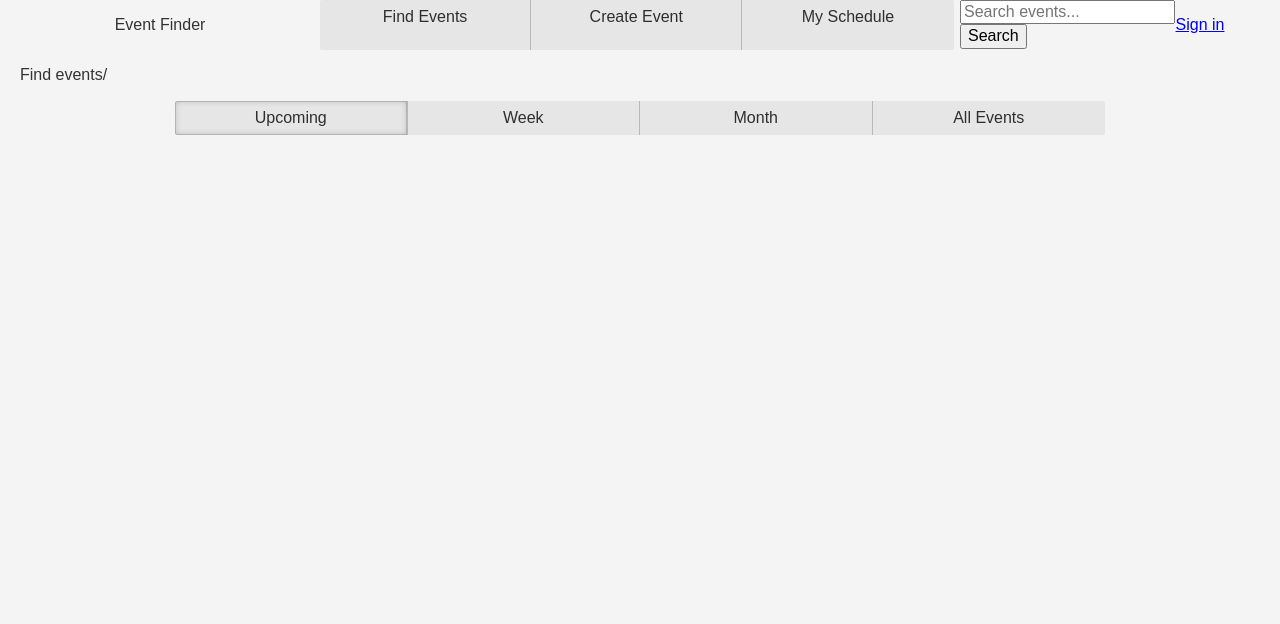
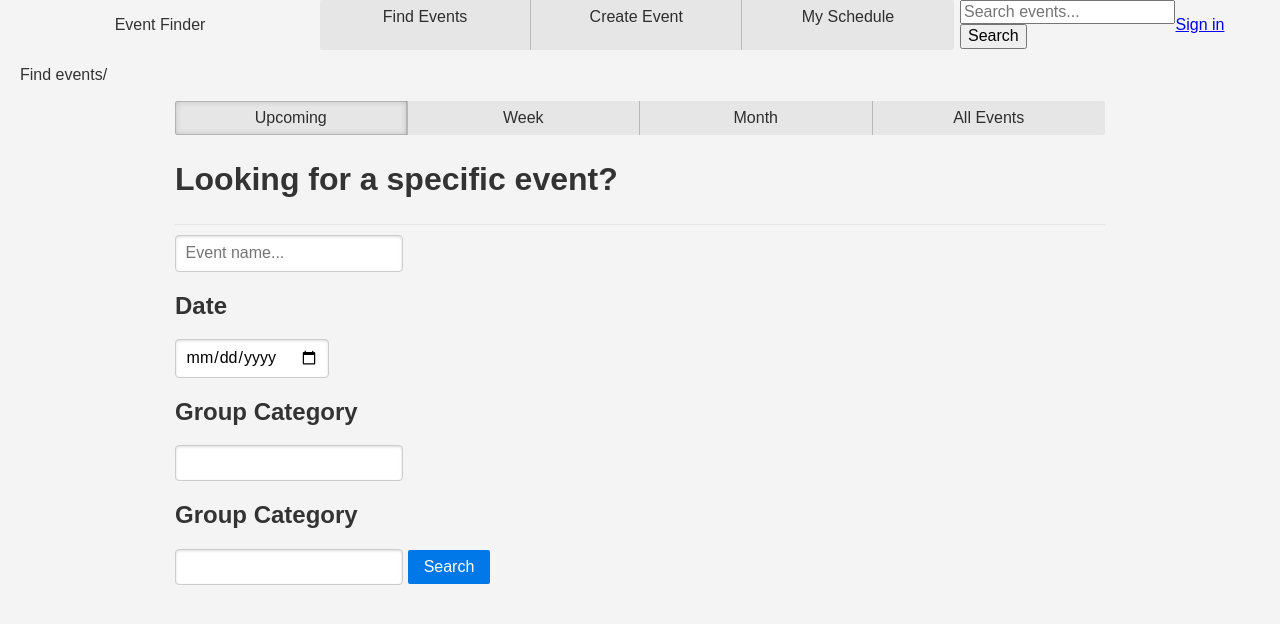
Before and after one commit to csci5117s24/project-1-html-heroes, a Flask app: page / in a window 1280 px wide. Shown: the top 624 px of the page. Run offline with Flask 3, Linux system fonts and the light colour scheme; data that the repository does not hold is empty; some libraries are stand-ins or nearby versions.

Commit message:
Adding filter form

```diff
--- a/database.py
+++ b/database.py
@@ -111,3 +111,40 @@ def get_month_events():
     with get_db_cursor() as cur:
         cur.execute("select * from event where event_date < (current_timestamp + (1 * interval '1 month')) and event_date > current_timestamp")
         return jsonify({'events': [dict(x) for x in cur.fetchall()]})
+
+def get_filtered_events(name, date, groupType, groupName):
+    with get_db_cursor() as cur:
+        selectString = ""
+        selectValues = []
+        if (name != ""):
+            if (selectString == ""):
+                selectString += "event_name like %s"
+            else:
+                selectString += "and event_name like %s"
+            selectValues.append(name + "%")
+        if (date != ""):
+            print(date)
+            if (selectString == ""):
+                selectString += "DATE(event_date) = DATE(%s)"
+            else:
+                selectString += "and DATE(event_date) = DATE(%s)"
+            selectValues.append(date)
+        if (groupType != ""):
+            if (selectString == ""):
+                selectString += "event_type like %s%"
+            else:
+                selectString += "and event_type like %s%"
+            selectValues.append(groupType)
+        # if (groupName != ""):
+        #     if (selectString != ""):
+        #         selectString += "event_name like %s"
+        #     else:
+        #         selectString += "and event_name like %s"
+        #     selectValues.append(name)
+        print(selectString)
+        if (selectString != ""):
+            cur.execute("select * from event WHERE " + selectString, tuple(selectValues))
+        else:
+            cur.execute("select * from event")
+
+        return jsonify({'events': [dict(x) for x in cur.fetchall()]})
--- a/server.py
+++ b/server.py
@@ -100,6 +100,12 @@ def find_events():
 ### API Endpoints
 @app.route('/api/events')
 def api_events():
+    if (request.args):
+        name = request.args.get("eventName", "")
+        date = request.args.get("eventDate", "")
+        groupType = request.args.get("groupType", "")
+        groupName = request.args.get("groupName", "")
+        return database.get_filtered_events(name, date, groupType, groupName)
     return database.get_events()
 
 @app.route('/api/events/<int:event_id>')
--- a/static/index.js
+++ b/static/index.js
@@ -3,11 +3,13 @@ window.onload = function() {
     weekButton = document.getElementById("week");
     monthButton = document.getElementById("month");
     allEventsButton = document.getElementById("all-events");
+    searchButton = document.getElementById("event-search");
 
     upcomingButton.addEventListener("click", () => getEvents("upcoming", upcomingButton));
     weekButton.addEventListener("click", () => getEvents("week", weekButton));
     monthButton.addEventListener("click", () => getEvents("month", monthButton));
     allEventsButton.addEventListener("click", () => getEvents("future", allEventsButton));
+    searchButton.addEventListener("click", searchEvents);
     document.getElementById("upcoming").click();
 }
 
@@ -22,7 +24,41 @@ const rootUrl = "http://localhost:5000";
 async function getEvents(type, activeButton) {
     const response = await fetch(rootUrl + "/api/events/" + type);
     const events = (await response.json()).events;
+    console.log(events)
     changeActiveButton(activeButton);
+    const upcomingEvents = [];
+    for (let i = 0; i < events.length; i++) {
+        const newEvent = createEvent(events[i]);
+        upcomingEvents.push(newEvent);
+    }
+    changeEvents(upcomingEvents);
+}
+
+function searchEvents() {
+    const eventName = document.getElementById("event-name").value;
+    const eventDate = document.getElementById("event-date").value;
+    const groupType = document.getElementById("group-type").value;
+    const groupName = document.getElementById("group-name").value;
+
+    let query = "?";
+    if (eventName != "") {
+        query += (query == "?") ? "eventName=" + eventName : "&eventName=" + eventName;
+    }
+    if (eventDate != "") {
+        query += (query == "?") ? "eventDate=" + eventDate : "&eventDate=" + eventDate;
+    }
+    if (groupType != "") {
+        query += (query == "?") ? "groupType=" + groupType : "&groupType=" + groupType;
+    }
+    if (groupName != "") {
+        query += (query == "?") ? "groupName=" + groupName : "&groupName=" + groupName;
+    }
+    filterEvents(query);
+}
+
+async function filterEvents(query) {
+    const response = await fetch(rootUrl + "/api/events" + query);
+    const events = (await response.json()).events;
     const upcomingEvents = [];
     for (let i = 0; i < events.length; i++) {
         const newEvent = createEvent(events[i]);
--- a/templates/index.html
+++ b/templates/index.html
@@ -11,6 +11,25 @@
                 <button class="pure-button category-button" id="month">Month</button>
                 <button class="pure-button category-button" id="all-events">All Events</button>
             </div>
+            <form class="pure-form">
+                <fieldset>
+                    <legend><h1>Looking for a specific event?</h1></legend>
+                    <input type="text" placeholder="Event name..." id="event-name" />
+                    <label for="event-date">
+                        <h2>Date</h2>
+                        <input type="date" id="event-date" />
+                    </label>
+                    <label for="group-type">
+                        <h2>Group Category</h2>
+                        <input type="text" id="group-type" />
+                    </label>
+                    <label for="group-name">
+                        <h2>Group Category</h2>
+                        <input type="text" id="group-name" />
+                    </label>
+                    <input type="button" value="Search" class="pure-button pure-button-primary" id="event-search" />
+                </fieldset>
+            </form>
             <div id="events">
             </div>
         </div>
```
